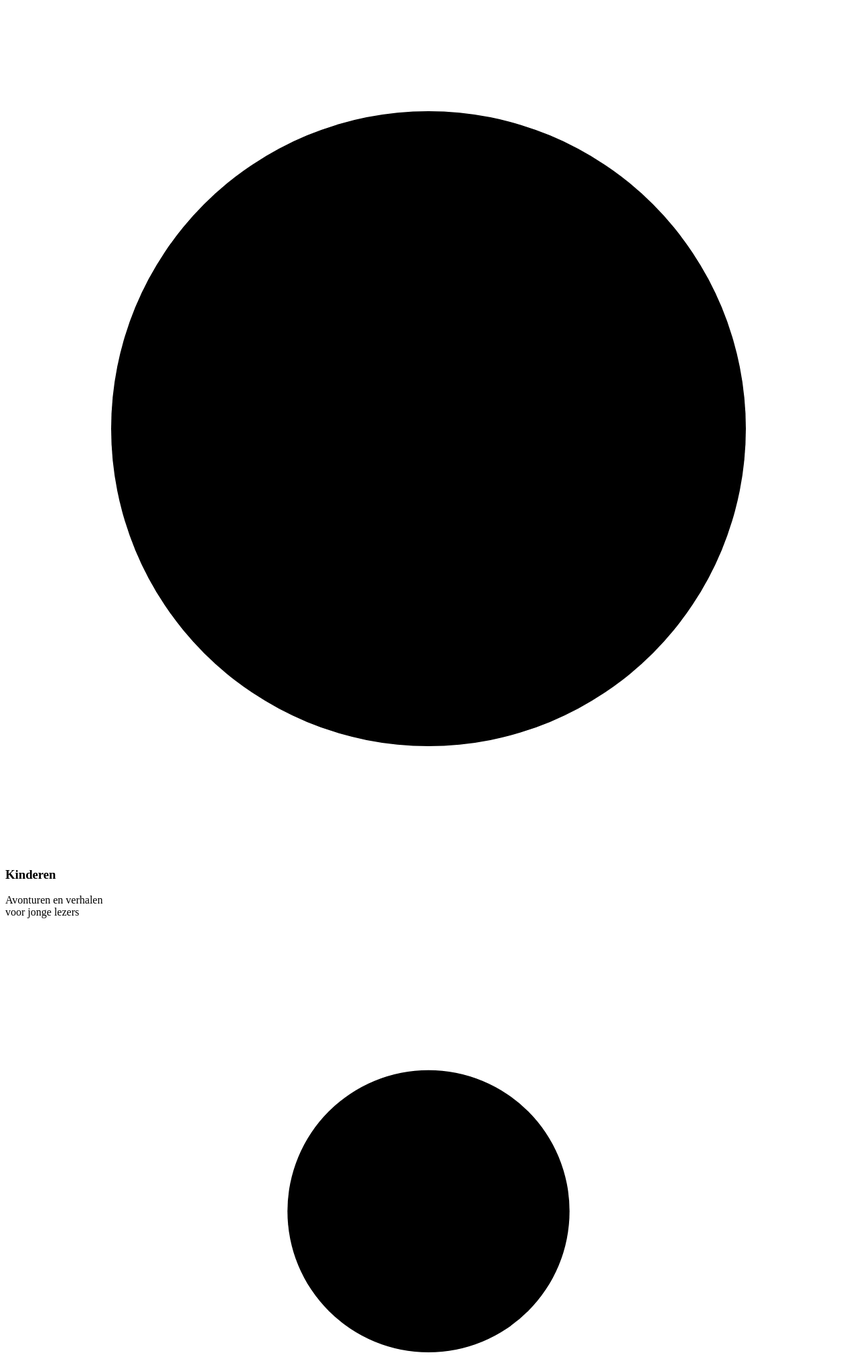
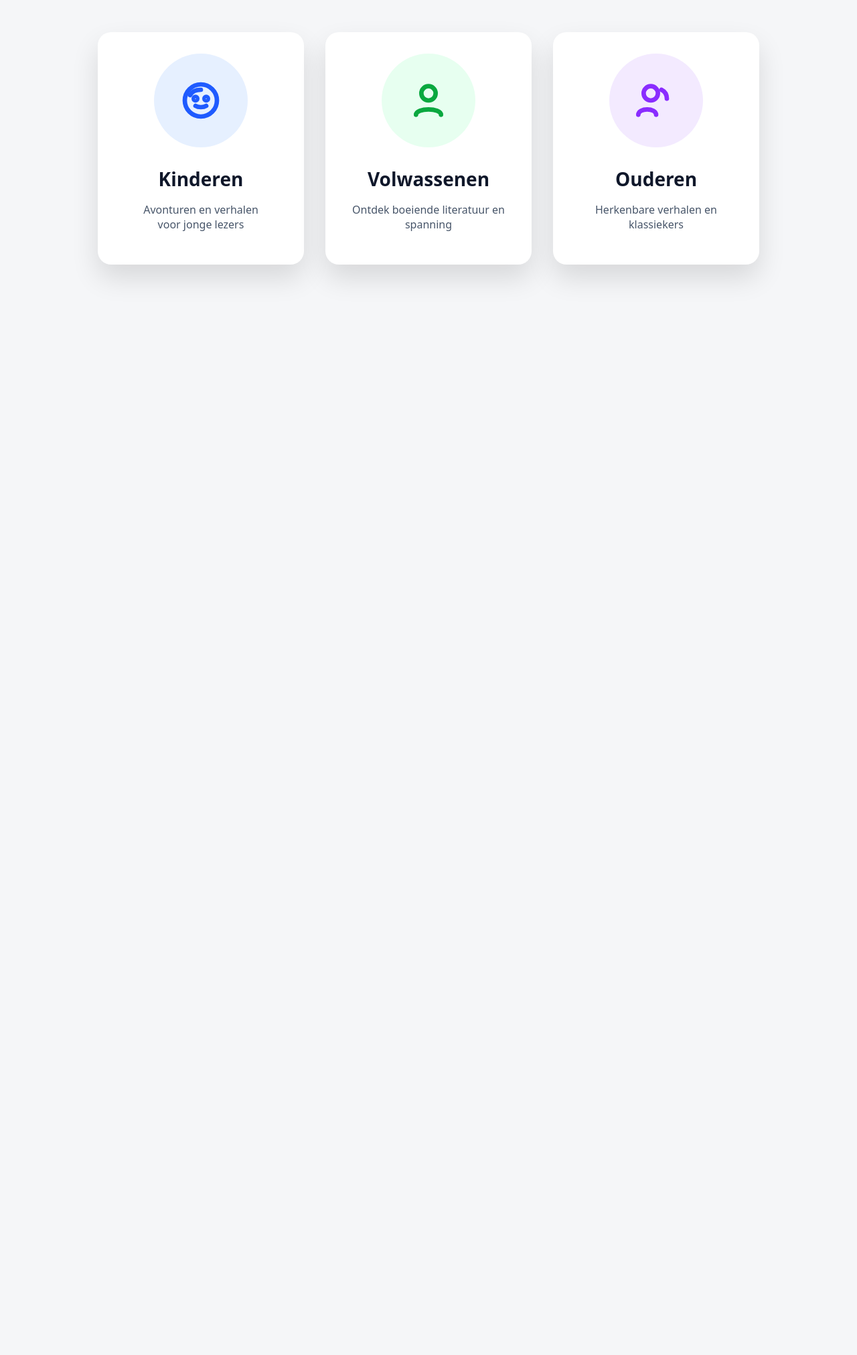
Before and after one commit to kevinho-dev/Project-week-2, a PHP site: page / in a window 1280 px wide. Shown: the top 2023 px of the page at 67% size. After the commit the page ends 419 px from the top, so only its background shows below. Run offline with PHP 8.4, Linux system fonts and the light colour scheme.

Commit message:
changed the html and the css so that the boxes are buttons

```diff
--- a/index.html
+++ b/index.html
@@ -3,14 +3,14 @@
 <head>
   <meta charset="UTF-8" />
   <title>Doosjes</title>
-
+ <link rel="stylesheet" href="style.css"/>
 </head>
 <body>
 
 <div class="cards">
-  <div class="card">
+
+  <a class="card" href="kinderen.html">
     <div class="icon-wrapper blue">
-      <!-- Kinderen -->
       <svg viewBox="0 0 24 24">
         <circle cx="12" cy="12" r="9"/>
         <circle cx="9" cy="11" r="1"/>
@@ -21,11 +21,10 @@
     </div>
     <h3>Kinderen</h3>
     <p>Avonturen en verhalen<br>voor jonge lezers</p>
-  </div>
+  </a>
 
-  <div class="card">
+  <a class="card" href="volwassenen.html">
     <div class="icon-wrapper green">
-      <!-- Volwassenen -->
       <svg viewBox="0 0 24 24">
         <circle cx="12" cy="8" r="4"/>
         <path d="M5 20c0-4 14-4 14 0"/>
@@ -33,11 +32,10 @@
     </div>
     <h3>Volwassenen</h3>
     <p>Ontdek boeiende literatuur en spanning</p>
-  </div>
+  </a>
 
-  <div class="card">
+  <a class="card" href="ouderen.html">
     <div class="icon-wrapper purple">
-      <!-- Ouderen -->
       <svg viewBox="0 0 24 24">
         <circle cx="9" cy="8" r="4"/>
         <path d="M2 20c0-4 10-4 10 0"/>
@@ -46,8 +44,10 @@
     </div>
     <h3>Ouderen</h3>
     <p>Herkenbare verhalen en klassiekers</p>
-  </div>
+  </a>
+
 </div>
+
 
 </body>
 </html>
--- a/style.css
+++ b/style.css
@@ -10,6 +10,7 @@
   justify-content: center;
 }
 
+/* CARD ALS KNOP */
 .card {
   background: #fff;
   width: 260px;
@@ -17,6 +18,25 @@
   border-radius: 20px;
   text-align: center;
   box-shadow: 0 20px 40px rgba(0,0,0,0.12);
+
+  /* belangrijk voor <a> */
+  display: block;
+  text-decoration: none;
+  color: inherit;
+  cursor: pointer;
+
+  transition: transform 0.2s ease, box-shadow 0.2s ease;
+}
+
+/* hover-effect */
+.card:hover {
+  transform: translateY(-6px);
+  box-shadow: 0 25px 50px rgba(0,0,0,0.18);
+}
+
+/* klik-effect */
+.card:active {
+  transform: scale(0.97);
 }
 
 .icon-wrapper {
@@ -29,9 +49,20 @@
   margin: 0 auto 24px;
 }
 
-    .blue { background: #e6f0ff; color: #1f5bff; }
-    .green { background: #e7fff0; color: #0aa83f; }
-    .purple { background: #f3eaff; color: #8a2cff; }
+.blue {
+  background: #e6f0ff;
+  color: #1f5bff;
+}
+
+.green {
+  background: #e7fff0;
+  color: #0aa83f;
+}
+
+.purple {
+  background: #f3eaff;
+  color: #8a2cff;
+}
 
 h3 {
   font-size: 28px;
```
Lines whose indentation alone changed are shown as unchanged.
